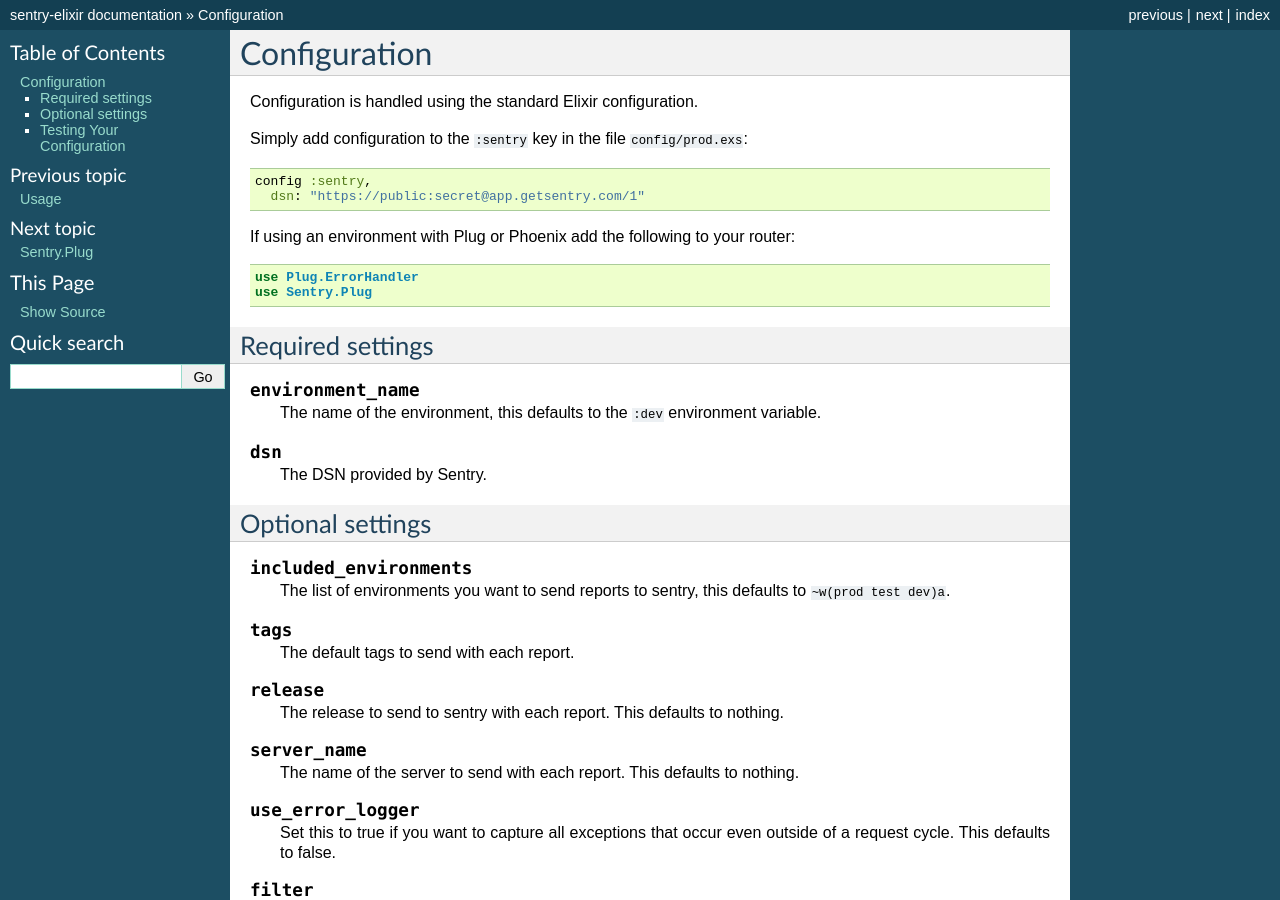
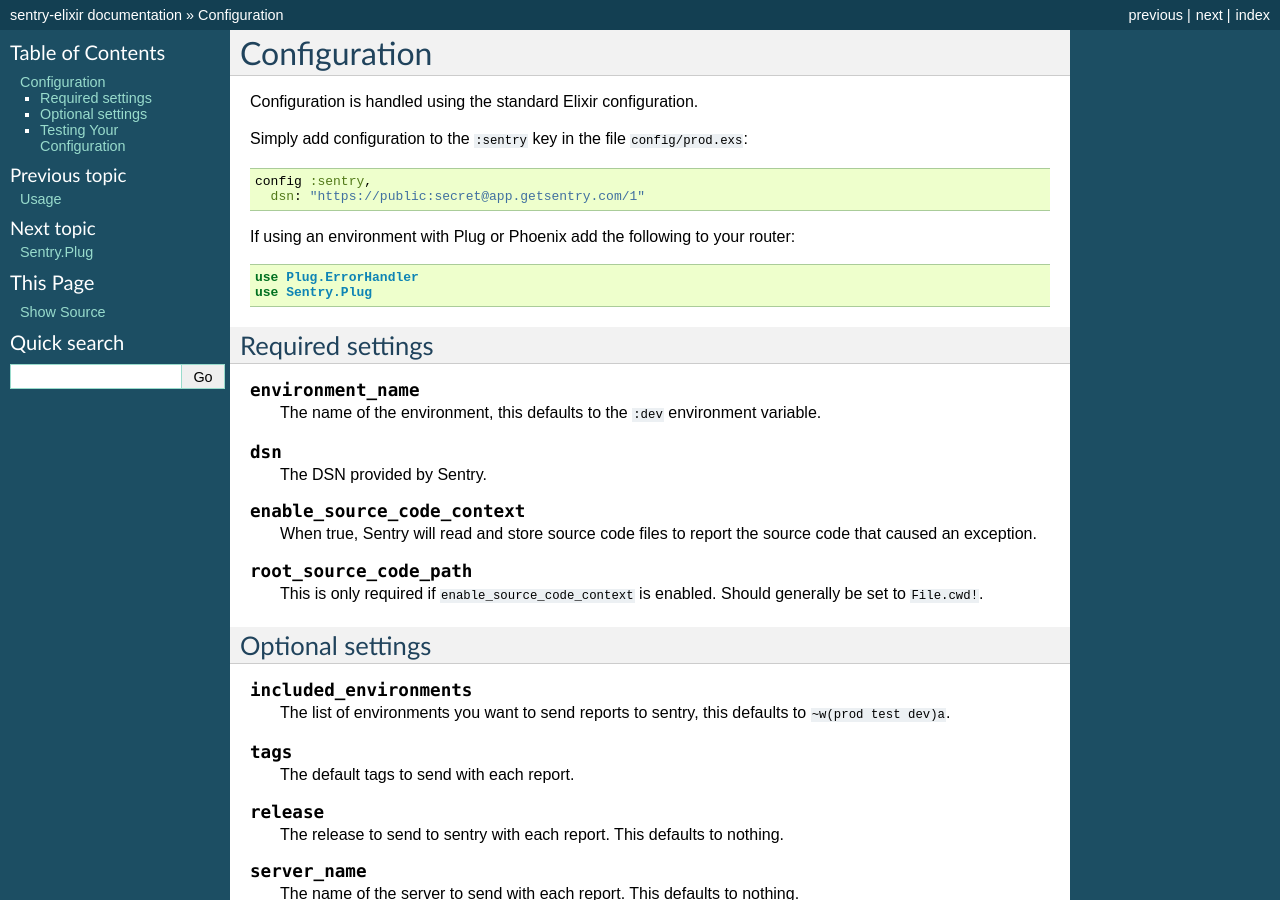
Before and after one commit to getsentry/sentry-elixir, a Sphinx documentation site: the page built from docs/config.rst, in a window 1280 px wide and 900 px high. Built offline with Sphinx 7.4.7, drawn with Linux system fonts in a browser that asks for light colours; the version number could not be read and is left out.

Commit message:
source-code-context

```diff
--- a/docs/config.rst
+++ b/docs/config.rst
@@ -27,6 +27,14 @@
 .. describe:: dsn
 
   The DSN provided by Sentry.
+
+.. describe:: enable_source_code_context
+
+  When true, Sentry will read and store source code files to report the source code that caused an exception.
+
+.. describe:: root_source_code_path
+
+  This is only required if ``enable_source_code_context`` is enabled.  Should generally be set to ``File.cwd!``.
 
 Optional settings
 ------------------
--- a/docs/index.rst
+++ b/docs/index.rst
@@ -37,6 +37,9 @@
   config :sentry,
     dsn: "https://public:secret@app.getsentry.com/1",
     environment_name: :prod,
+    environment_name: :prod,
+    enable_source_code_context: true,
+    root_source_code_path: File.cwd!,
     tags: %{
       env: "production"
     },
```
Also changed, not shown: README.md (+14 -4 lines), 6 other files.
